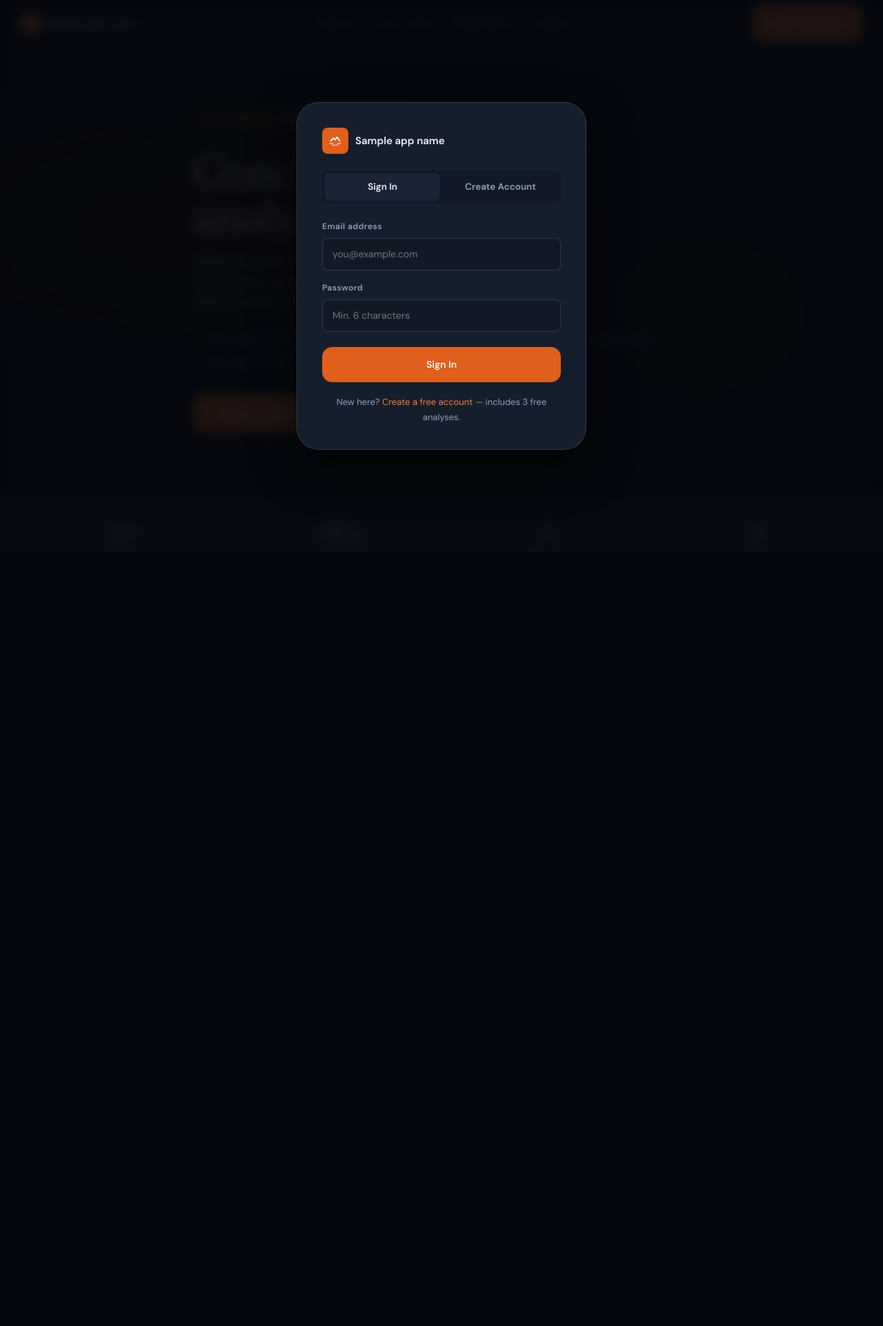
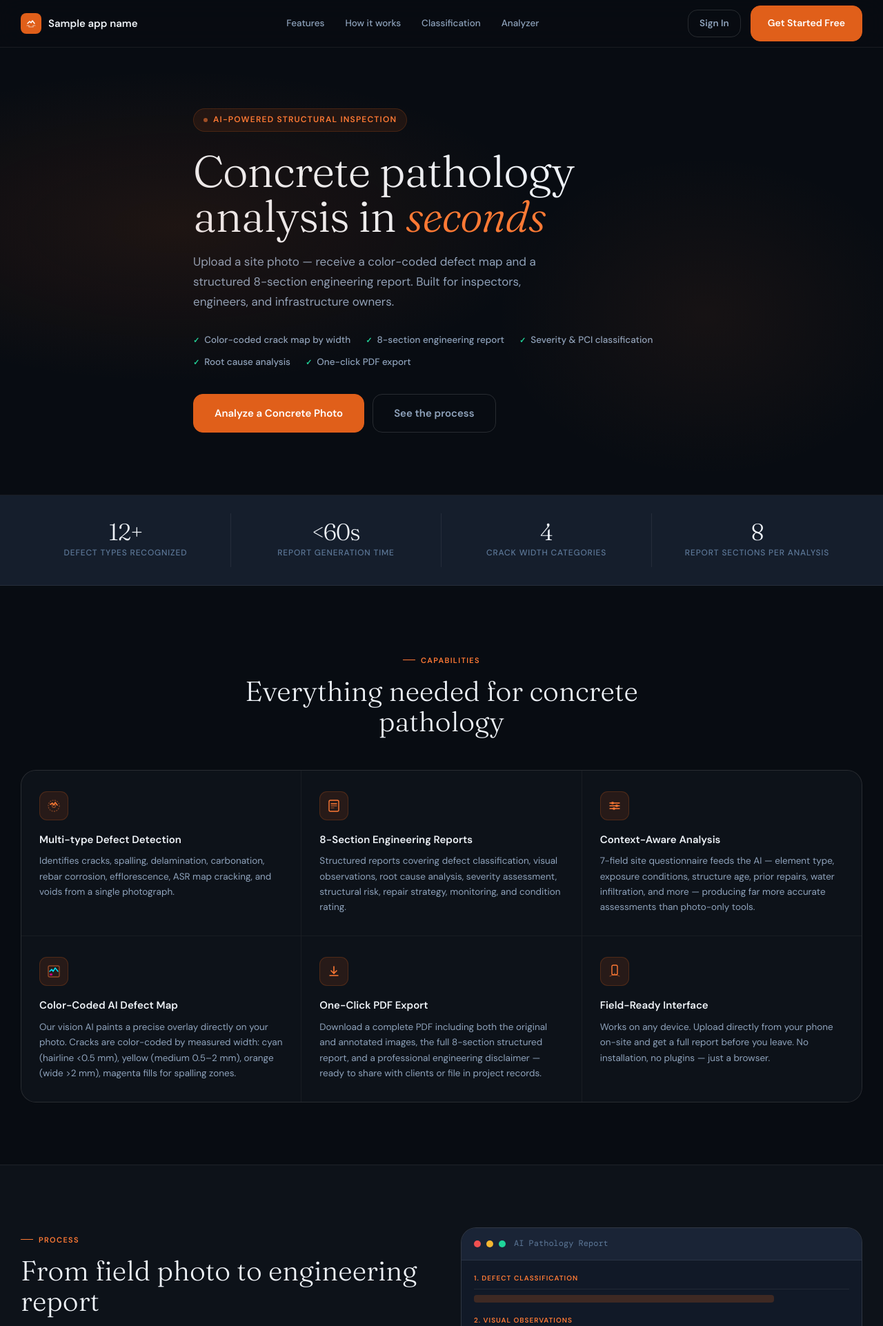
Before and after one commit to imadbg1995/concrete-defect-ai, a Python web app: template templates/index.html in a window 1280 px wide. Shown: the top 1922 px of the page at 69% size. Before the commit the page ends 652 px from the top, so only its background shows below. Run offline with Jinja, Linux system fonts and the light colour scheme; the template is opened without the code that fills it: most values are stand-ins (such as "Sample title", 1, 10 or a date in 2020).

Commit message:
Gate analyzer behind auth: nav sign-in button, lock screen for guests
- Move auth controls to navbar (Sign In + Get Started Free for guests,
  tries badge + email + Sign Out when logged in)
- Show professional lock gate over analyzer section for non-members
- Hide floating bottom user-bar (replaced by nav)
- Auth modal no longer auto-opens on load; triggered by nav button or gate CTA
- Analyzer form only visible after successful login/register

Co-Authored-By: Claude Sonnet 4.6 <noreply@anthropic.com>

```diff
--- a/static/css/style.css
+++ b/static/css/style.css
@@ -767,6 +767,53 @@ button, input, select, textarea { font: inherit; }
 }
 
 /* =========================================================
+   NAV AUTH AREA
+   ========================================================= */
+.nav-auth-area { display: flex; align-items: center; }
+#nav-guest-btns { display: flex; align-items: center; gap: 8px; }
+#nav-user-info  { display: flex; align-items: center; gap: 10px; }
+.nav-user-email {
+  font-size: 13px; color: var(--muted);
+  max-width: 160px; overflow: hidden; text-overflow: ellipsis; white-space: nowrap;
+}
+.nav-signin-btn  { padding: 8px 16px; font-size: 13.5px; }
+.nav-signout-btn { padding: 7px 14px; font-size: 13px; }
+
+/* =========================================================
+   ANALYZER GATE (lock screen shown to guests)
+   ========================================================= */
+.analyzer-gate {
+  background: var(--surface);
+  border: 1px solid var(--border-2);
+  border-radius: var(--r-xl);
+  padding: 64px 24px;
+  text-align: center;
+  max-width: 520px;
+  margin: 0 auto;
+}
+.gate-inner { display: flex; flex-direction: column; align-items: center; gap: 16px; }
+.gate-icon-wrap {
+  width: 64px; height: 64px;
+  background: rgba(224,95,26,.1);
+  border: 1px solid rgba(224,95,26,.2);
+  border-radius: 50%;
+  display: flex; align-items: center; justify-content: center;
+  color: var(--accent-2);
+  margin-bottom: 8px;
+}
+.gate-title {
+  font-family: 'Fraunces', Georgia, serif;
+  font-weight: 300; font-size: 26px; color: var(--text);
+}
+.gate-desc { font-size: 15px; color: var(--muted); max-width: 380px; line-height: 1.65; }
+.gate-desc strong { color: var(--text); }
+.gate-features {
+  display: flex; flex-wrap: wrap; justify-content: center; gap: 8px 20px;
+  margin-top: 8px;
+  font-size: 13px; color: var(--soft);
+}
+
+/* =========================================================
    AUTH MODAL
    ========================================================= */
 .auth-overlay {
--- a/static/js/app.js
+++ b/static/js/app.js
@@ -20,22 +20,41 @@
   }
 
   function updateUserBar(email, tries) {
-    const bar    = document.getElementById("user-bar");
-    const lbl    = document.getElementById("user-email-label");
-    const badge  = document.getElementById("tries-badge");
-    if (!bar) return;
-    bar.style.display = "flex";
-    lbl.textContent   = email;
-    badge.textContent = tries + " " + (tries === 1 ? "analysis" : "analyses") + " remaining";
-    badge.className   = "tries-badge" + (tries === 0 ? " tries-empty" : tries === 1 ? " tries-warn" : "");
+    // Update nav auth area
+    const guestBtns  = document.getElementById("nav-guest-btns");
+    const userInfo   = document.getElementById("nav-user-info");
+    const navEmail   = document.getElementById("nav-user-email");
+    const navBadge   = document.getElementById("nav-tries-badge");
+    if (guestBtns) guestBtns.style.display = "none";
+    if (userInfo)  userInfo.style.display  = "flex";
+    if (navEmail)  navEmail.textContent    = email;
+    if (navBadge) {
+      navBadge.textContent = tries + (tries === 1 ? " analysis" : " analyses") + " left";
+      navBadge.className   = "tries-badge" + (tries === 0 ? " tries-empty" : tries === 1 ? " tries-warn" : "");
+    }
+    // Show analyzer form, hide gate
+    const gate  = document.getElementById("analyzer-gate");
+    const shell = document.getElementById("analyzer-shell");
+    if (gate)  gate.style.display  = "none";
+    if (shell) shell.style.display = "block";
   }
 
-  function showAuthModal() {
+  function showGuestState() {
+    const guestBtns  = document.getElementById("nav-guest-btns");
+    const userInfo   = document.getElementById("nav-user-info");
+    if (guestBtns) guestBtns.style.display = "flex";
+    if (userInfo)  userInfo.style.display  = "none";
+    // Show gate, hide analyzer form
+    const gate  = document.getElementById("analyzer-gate");
+    const shell = document.getElementById("analyzer-shell");
+    if (gate)  gate.style.display  = "block";
+    if (shell) shell.style.display = "none";
+  }
+
+  window.showAuthModal = function() {
     const overlay = document.getElementById("auth-overlay");
     if (overlay) overlay.style.display = "flex";
-    const bar = document.getElementById("user-bar");
-    if (bar) bar.style.display = "none";
-  }
+  };
 
   function hideAuthModal() {
     const overlay = document.getElementById("auth-overlay");
@@ -56,6 +75,7 @@
 
   window.logout = function() {
     clearSession();
+    showGuestState();
     showAuthModal();
   };
 
@@ -98,17 +118,16 @@
   // On page load — check if already logged in
   (async function checkAuth() {
     const token = getToken();
-    if (!token) { showAuthModal(); return; }
+    if (!token) { showGuestState(); return; }
     try {
       const res  = await fetch("/api/me", { headers: { Authorization: "Bearer " + token } });
       const data = await res.json();
       if (!res.ok) throw new Error();
       saveSession(token, data.email, data.tries_remaining);
       updateUserBar(data.email, data.tries_remaining);
-      hideAuthModal();
     } catch {
       clearSession();
-      showAuthModal();
+      showGuestState();
     }
   })();
 
--- a/templates/index.html
+++ b/templates/index.html
@@ -30,7 +30,17 @@
       <a href="#classification">Classification</a>
       <a href="#analyzer">Analyzer</a>
     </nav>
-    <a href="#analyzer" class="btn btn-primary nav-cta">Start Inspection</a>
+    <div class="nav-auth-area">
+      <div id="nav-guest-btns">
+        <button class="btn btn-ghost nav-signin-btn" onclick="showAuthModal()">Sign In</button>
+        <button class="btn btn-primary nav-cta" onclick="showAuthModal()">Get Started Free</button>
+      </div>
+      <div id="nav-user-info" style="display:none;">
+        <span id="nav-tries-badge" class="tries-badge"></span>
+        <span id="nav-user-email" class="nav-user-email"></span>
+        <button class="btn btn-ghost nav-signout-btn" onclick="logout()">Sign Out</button>
+      </div>
+    </div>
   </div>
 </header>
 
@@ -387,7 +397,28 @@
       <p style="margin-top:12px;color:var(--muted);font-size:15px;">Upload any photo of a concrete surface, complete the site questionnaire, and receive a structured pathology report and color-coded defect map in under a minute.</p>
     </div>
 
-    <div class="analyzer-shell">
+    <!-- Gate: shown when not logged in -->
+    <div id="analyzer-gate" class="analyzer-gate" style="display:none;">
+      <div class="gate-inner">
+        <div class="gate-icon-wrap">
+          <svg width="28" height="28" viewBox="0 0 24 24" fill="none" xmlns="http://www.w3.org/2000/svg">
+            <rect x="5" y="11" width="14" height="11" rx="2" stroke="currentColor" stroke-width="1.6"/>
+            <path d="M8 11V7a4 4 0 0 1 8 0v4" stroke="currentColor" stroke-width="1.6" stroke-linecap="round"/>
+            <circle cx="12" cy="16" r="1.5" fill="currentColor"/>
+          </svg>
+        </div>
+        <h3 class="gate-title">Sign in to run an analysis</h3>
+        <p class="gate-desc">Create a free account and get <strong>3 analyses included</strong> — no credit card required.</p>
+        <button class="btn btn-primary btn-large" onclick="showAuthModal()">Sign In / Create Account</button>
+        <div class="gate-features">
+          <span>✓ Color-coded defect map</span>
+          <span>✓ 8-section engineering report</span>
+          <span>✓ PDF export</span>
+        </div>
+      </div>
+    </div>
+
+    <div class="analyzer-shell" id="analyzer-shell" style="display:none;">
       <form id="analyzer-form" enctype="multipart/form-data" autocomplete="off">
 
         <!-- Upload dropzone -->
@@ -624,7 +655,7 @@
 </footer>
 
 <!-- ══ AUTH MODAL ════════════════════════════════════════════ -->
-<div id="auth-overlay" class="auth-overlay">
+<div id="auth-overlay" class="auth-overlay" style="display:none;">
   <div class="auth-modal">
     <div class="auth-logo">
       <div class="brand-icon" style="width:38px;height:38px;font-size:14px;">
@@ -663,13 +694,6 @@
   </div>
 </div>
 
-<!-- ══ USER BAR (shown when logged in) ══════════════════════ -->
-<div id="user-bar" class="user-bar" style="display:none;">
-  <span id="user-email-label"></span>
-  <span id="tries-badge" class="tries-badge"></span>
-  <button class="btn btn-ghost" style="padding:6px 14px;font-size:12px;" onclick="logout()">Sign out</button>
-</div>
-
 <script src="/static/js/app.js"></script>
 </body>
 </html>
```
